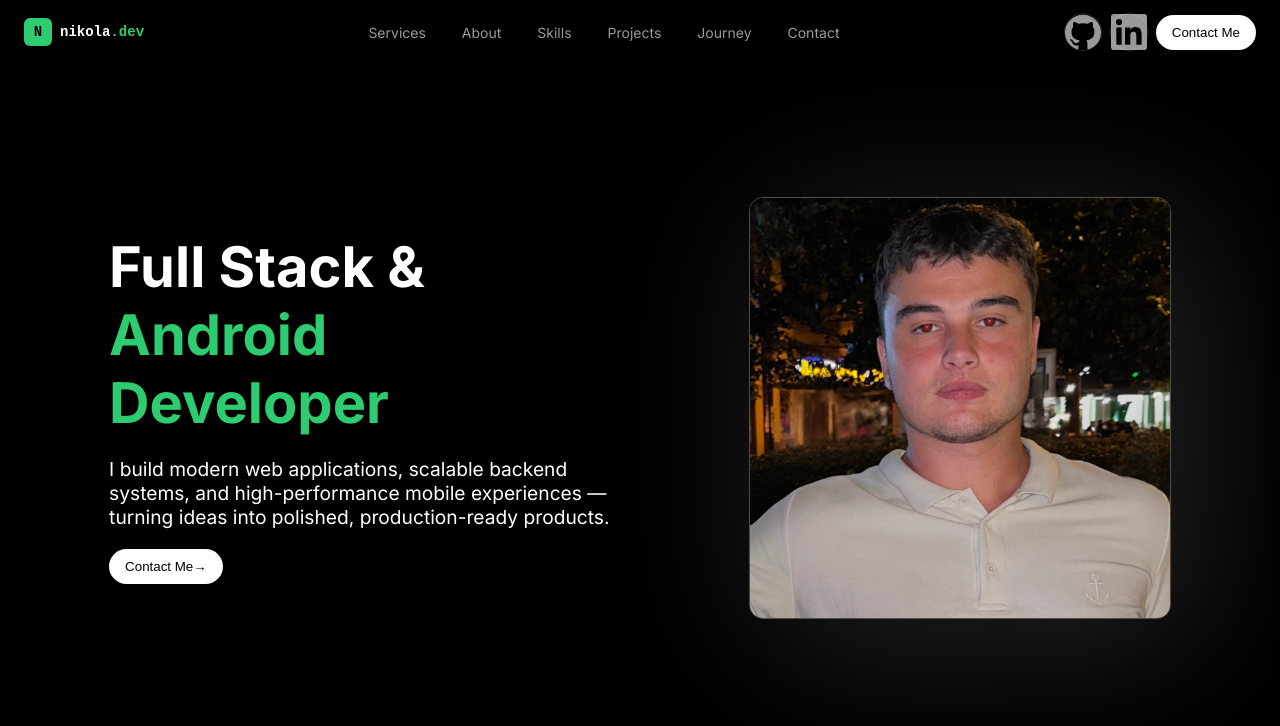
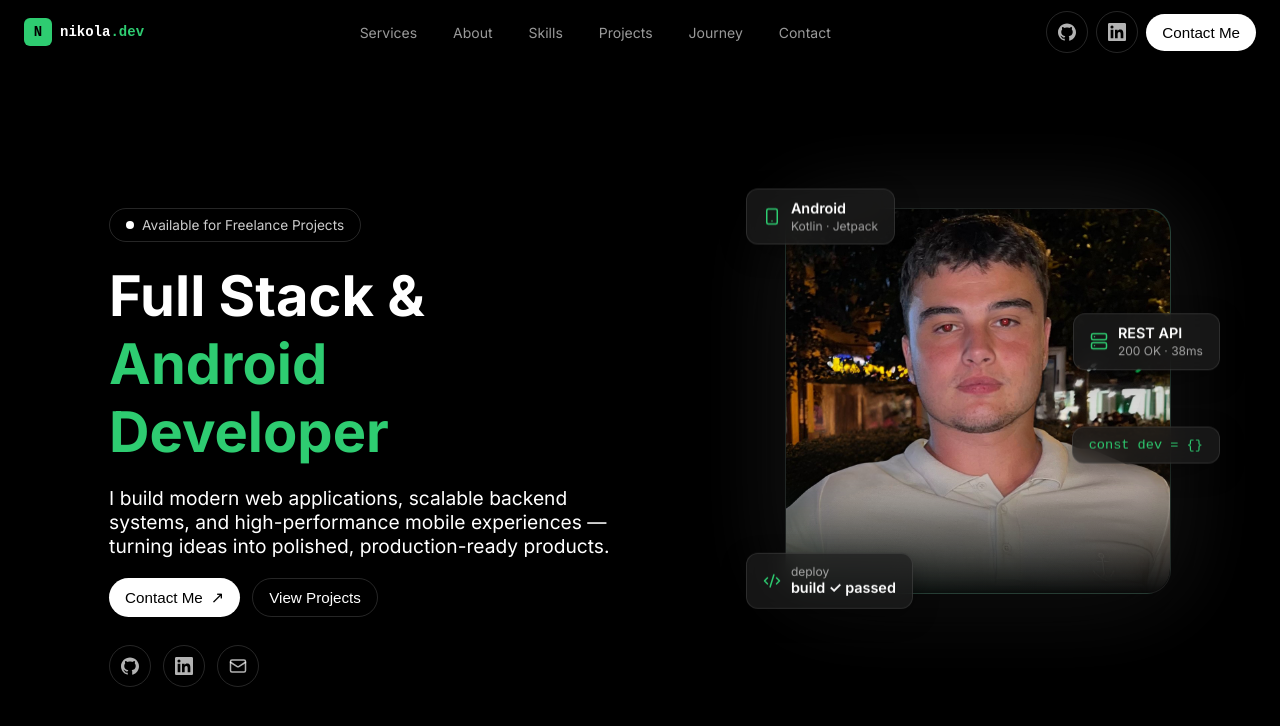
Before and after one commit to nikolavujovic04/Portfolio, a React (Vite) app in the folder frontend/: page / in a window 1280 px wide. Shown: the top 726 px of the page. Built offline with nearby package versions, Linux system fonts and the light colour scheme.

Commit message:
Kreirana hero sekcija

```diff
--- a/frontend/src/components/ContactButton.tsx
+++ b/frontend/src/components/ContactButton.tsx
@@ -1,10 +1,10 @@
 import '../styles/button.css'
 
-function ContactButton({showArrow = false}: {showArrow?: boolean}) {
+function ContactButton({showArrow = false, variant = 'primary', label = 'Contact Me'}: {showArrow?: boolean, variant?: 'primary' | 'secondary', label?: string}) {
   return(
-    <button className="contact_button">
-      Contact Me
-      {showArrow && <span className="arrow">→</span>}
+    <button className={`contact_button ${variant === 'secondary' ? 'contact_button--secondary' : ''}`}>
+      {label}
+      {showArrow && <span className="arrow">↗</span>}
     </button>
   )
 }
--- a/frontend/src/sections/HeroSection.tsx
+++ b/frontend/src/sections/HeroSection.tsx
@@ -1,23 +1,66 @@
 import '../styles/hero.css'
 import ContactButton from '../components/ContactButton'
 import heroImage from '../assets/slika.jpg'
+import { Smartphone, Server, Code2, Mail } from 'lucide-react'
+import { GithubIcon, LinkedinIcon } from '../components/icons'
 
 const HeroSection = () => {
   return(
     <section className='hero'>
       <div className='hero_left'>
+        <div className='hero_badge'>
+          <span className='hero_badge_dot'></span>
+          Available for Freelance Projects
+        </div>
         <h1>Full Stack & <br />
         <span>Android Developer</span></h1>
         <p className='hero_subtitle'>
           I build modern web applications, scalable backend systems,
           and high-performance mobile experiences — turning ideas into polished, production-ready products.
         </p>
-        <ContactButton showArrow></ContactButton>
+        <div className='hero_actions'>
+          <ContactButton showArrow></ContactButton>
+          <ContactButton label='View Projects' variant='secondary'></ContactButton>
+        </div>
+        <div className='hero_socials'>
+          <a href="https://github.com" target="_blank" rel="noreferrer" aria-label="GitHub" className='hero_social'><GithubIcon /></a>
+          <a href="https://linkedin.com" target="_blank" rel="noreferrer" aria-label="LinkedIn" className='hero_social'><LinkedinIcon /></a>
+          <a href="mailto:hello@nikola.dev" aria-label="Email" className='hero_social'><Mail size={16} /></a>
+        </div>
       </div>
       <div className='hero_right'>
-        <img src={heroImage} alt="" className='hero_image' />
+        <div className='hero_image_wrapper'>
+          <img src={heroImage} alt="" className='hero_image' />
+
+          <div className='floating_card card_android'>
+            <Smartphone size={18} />
+            <div>
+              <strong>Android</strong>
+              <span>Kotlin · Jetpack</span>
+            </div>
+          </div>
+
+          <div className='floating_card card_api'>
+            <Server size={18} />
+            <div>
+              <strong>REST API</strong>
+              <span>200 OK · 38ms</span>
+            </div>
+          </div>
+
+          <div className='floating_card card_code'>
+            <code>const dev = {'{}'}</code>
+          </div>
+
+          <div className='floating_card card_deploy'>
+            <Code2 size={18} />
+            <div>
+              <span>deploy</span>
+              <strong>build ✓ passed</strong>
+            </div>
+          </div>
+        </div>
       </div>
-
     </section>
   )
 }
--- a/frontend/src/styles/button.css
+++ b/frontend/src/styles/button.css
@@ -2,8 +2,33 @@
   padding: 10px 16px 10px 16px;
   background-color: white;
   color: black;
+  display: flex;
   align-items: center;
   justify-content: center;
+  gap: 8px;
   border: none;
-  border-radius: 20px;
+  border-radius: 999px;
+  font-size: 0.95rem;
+  font-weight: 500;
+  cursor: pointer;
+  transition: opacity 0.2s;
 }
+
+.contact_button:hover{
+  opacity: 0.85;
+}
+
+.contact_button--secondary{
+  background-color: transparent;
+  color: white;
+  border: 1px solid rgba(255, 255, 255, 0.15);
+}
+
+.contact_button--secondary:hover{
+  border-color: rgba(255, 255, 255, 0.3);
+  opacity: 1;
+}
+
+.arrow{
+  font-size: 1rem;
+}
--- a/frontend/src/styles/hero.css
+++ b/frontend/src/styles/hero.css
@@ -1,9 +1,9 @@
 .hero{
   display: flex;
-  align-items: center;
+  align-items: flex-start;
   justify-content: space-between;
   min-height: 100vh;
-  padding: 0 8%;
+  padding: 200px 8% 0;
   gap: 40px;
 }
 
@@ -13,6 +13,60 @@
   gap: 20px;
   flex: 1;
   align-items: flex-start;
+}
+
+.hero_badge{
+  display: flex;
+  align-items: center;
+  gap: 8px;
+  padding: 8px 16px;
+  border-radius: 999px;
+  border: 1px solid rgba(255, 255, 255, 0.15);
+  font-size: 0.85rem;
+  color: rgba(255, 255, 255, 0.8);
+}
+
+.hero_badge_dot{
+  width: 8px;
+  height: 8px;
+  border-radius: 50%;
+  background: #fff;
+}
+
+.hero_actions{
+  display: flex;
+  align-items: center;
+  gap: 12px;
+}
+
+.hero_socials{
+  display: flex;
+  align-items: center;
+  gap: 12px;
+  margin-top: 8px;
+}
+
+.hero_social{
+  width: 40px;
+  height: 40px;
+  display: flex;
+  align-items: center;
+  justify-content: center;
+  border-radius: 50%;
+  border: 1px solid rgba(255, 255, 255, 0.15);
+  color: rgba(255, 255, 255, 0.7);
+  text-decoration: none;
+  transition: all 0.2s;
+}
+
+.hero_social svg{
+  width: 18px;
+  height: 18px;
+}
+
+.hero_social:hover{
+  border-color: rgba(46, 204, 113, 0.5);
+  color: #fff;
 }
 h1{
   font-size: 3.5rem;
@@ -33,13 +87,101 @@ h1 span{
   display: flex;
   justify-content: flex-end;
 }
+.hero_image_wrapper {
+  position: relative;
+  width: clamp(280px, 30vw, 420px);
+  height: clamp(280px, 30vw, 420px);
+  border-radius: 24px;
+  background: linear-gradient(160deg, #163328 0%, #0a0a0a 100%);
+  border: 1px solid rgba(255, 255, 255, 0.08);
+  box-shadow: 0 30px 100px rgba(0, 0, 0, 0.5), 0 0 100px rgba(255, 255, 255, 0.12);
+}
+
 .hero_image {
-  width: 420px;
-  height: 420px;
+  position: absolute;
+  inset: 0;
+  width: 100%;
+  height: 100%;
   object-fit: cover;
-  border-radius: 14px;
-  box-shadow: 20px 20px 160px rgba(255, 255, 255, 0.15);
-  border: 1px solid rgba(255, 255, 255, 0.3);
+  border-radius: 24px;
+  mask-image: linear-gradient(to bottom, rgba(0,0,0,1) 70%, rgba(0,0,0,0) 100%);
+}
+
+.floating_card {
+  position: absolute;
+  z-index: 2;
+  display: flex;
+  align-items: center;
+  gap: 10px;
+  padding: 10px 16px;
+  border-radius: 12px;
+  background: rgba(30, 30, 30, 0.7);
+  backdrop-filter: blur(10px);
+  border: 1px solid rgba(255, 255, 255, 0.1);
+  box-shadow: 0 8px 24px rgba(0, 0, 0, 0.35);
+  color: white;
+  white-space: nowrap;
+  animation: float 6s ease-in-out infinite;
+}
+
+.floating_card svg {
+  color: #2ecc71;
+  flex-shrink: 0;
+}
+
+.floating_card div {
+  display: flex;
+  flex-direction: column;
+  line-height: 1.3;
+}
+
+.floating_card strong {
+  font-size: 0.9rem;
+  font-weight: 600;
+}
+
+.floating_card span {
+  font-size: 0.75rem;
+  color: rgba(255, 255, 255, 0.6);
+}
+
+.floating_card code {
+  font-family: 'Fira Code', monospace;
+  font-size: 0.85rem;
+  color: #2ecc71;
+}
+
+.card_android {
+  top: -20px;
+  left: -40px;
+  animation-delay: 0s;
+}
+
+.card_api {
+  top: 30%;
+  right: -50px;
+  animation-delay: 1.5s;
+}
+
+.card_code {
+  bottom: 30%;
+  right: -50px;
+  animation-delay: 3s;
+}
+
+.card_deploy {
+  bottom: -20px;
+  left: -40px;
+  animation-delay: 4.5s;
+}
+
+@keyframes float {
+  0%, 100% {
+    transform: translateY(0px);
+  }
+  50% {
+    transform: translateY(-15px);
+  }
 }
 
 @media(max-width: 768px){
@@ -48,12 +190,46 @@ h1 span{
     text-align: center;
     padding: 60px 5%;
   }
-  .hero__right {
+  .hero_left{
+    align-items: center;
+  }
+  .hero_actions{
+    justify-content: center;
+  }
+  .hero_right {
     justify-content: center;
   }
 
-  .hero__image {
-    width: 280px;
-    height: 280px;
+  .hero_image_wrapper {
+    width: 300px;
+    height: 300px;
+  }
+
+  .floating_card {
+    padding: 8px 12px;
+  }
+
+  .floating_card span,
+  .floating_card strong,
+  .floating_card code {
+    font-size: 0.7rem;
+  }
+
+  .card_android {
+    top: 12px;
+    left: 12px;
+  }
+
+  .card_api {
+    right: 8px;
+  }
+
+  .card_code {
+    right: 8px;
+  }
+
+  .card_deploy {
+    bottom: 12px;
+    left: 12px;
   }
 }
--- a/frontend/src/styles/navbar.css
+++ b/frontend/src/styles/navbar.css
@@ -95,16 +95,21 @@
 
 /* Social icons */
 .navbar__social {
-  width: 36px;
-  height: 36px;
+  width: 40px;
+  height: 40px;
   display: flex;
   align-items: center;
   justify-content: center;
   border-radius: 50%;
   border: 1px solid rgba(255, 255, 255, 0.15);
-  color: rgba(255, 255, 255, 0.6);
+  color: rgba(255, 255, 255, 0.7);
   text-decoration: none;
   transition: all 0.2s;
+}
+
+.navbar__social svg {
+  width: 18px;
+  height: 18px;
 }
 
 .navbar__social:hover {
```
Also changed, not shown: frontend/.claude/launch.json (added).
